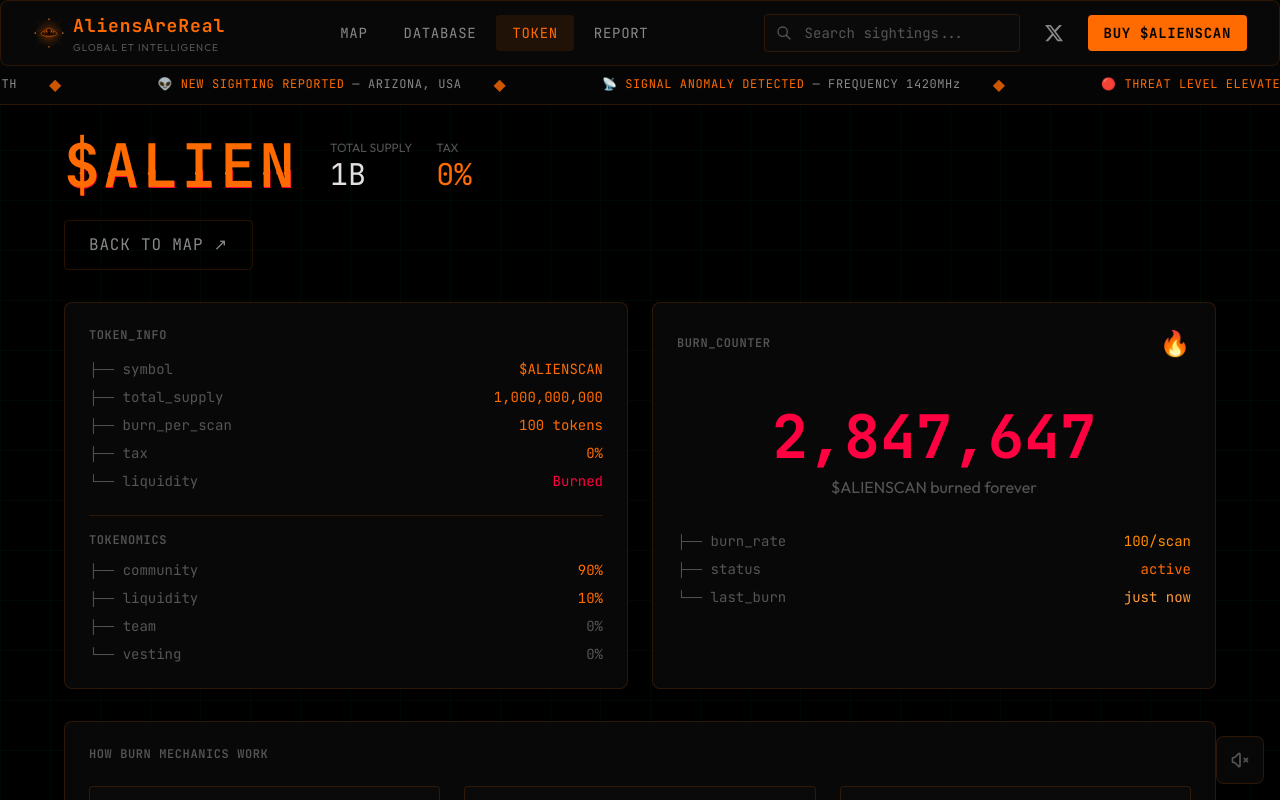
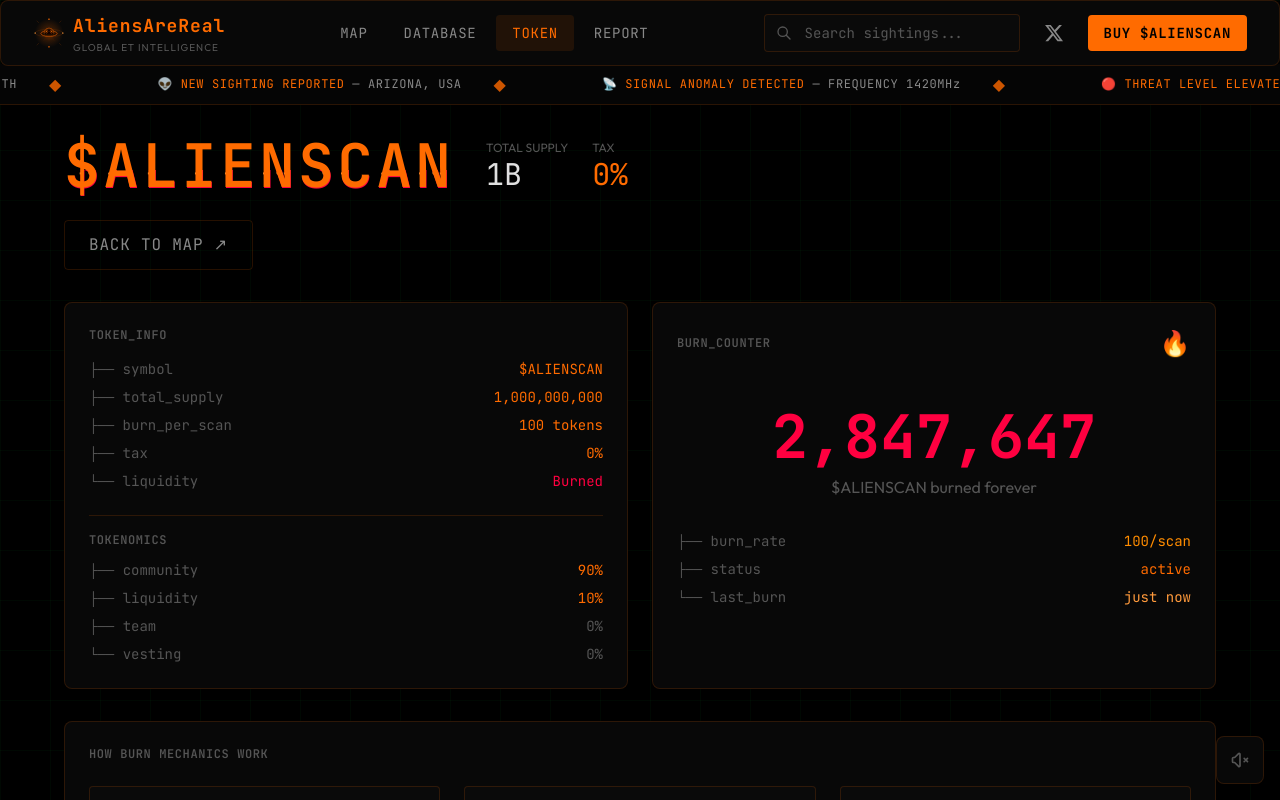
Before and after one commit to jwebdesignservice/Extraterrestrial, a Next.js app: page /token in a window 1280 px wide. Shown: the top 800 px of the page. Built offline with nearby package versions, Linux system fonts and the light colour scheme.

Commit message:
Fix: token page GlitchText hero to $ALIENSCAN

```diff
--- a/src/app/token/page.tsx
+++ b/src/app/token/page.tsx
@@ -31,7 +31,7 @@ export default function TokenPage() {
         >
           <div className="flex flex-wrap items-center gap-8 mb-6">
             <GlitchText
-              text="$ALIEN"
+              text="$ALIENSCAN"
               className="font-mono text-5xl md:text-6xl text-[var(--matrix-green)]"
               as="h1"
             />
```
